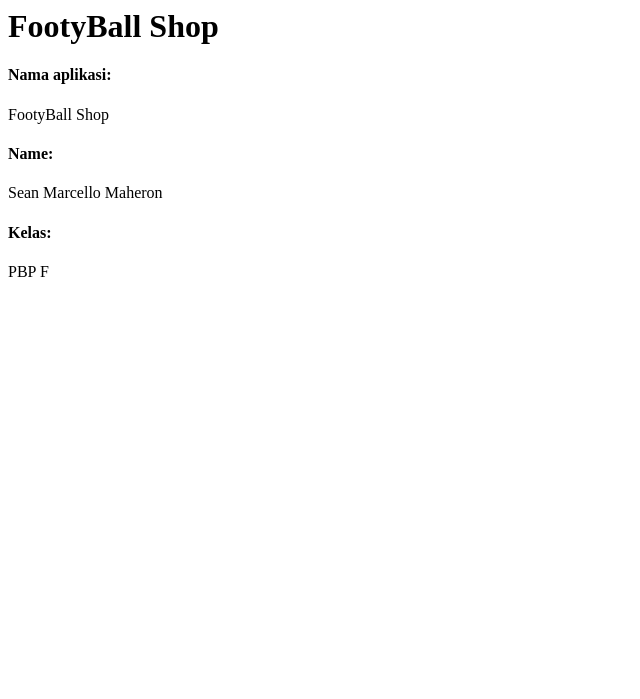
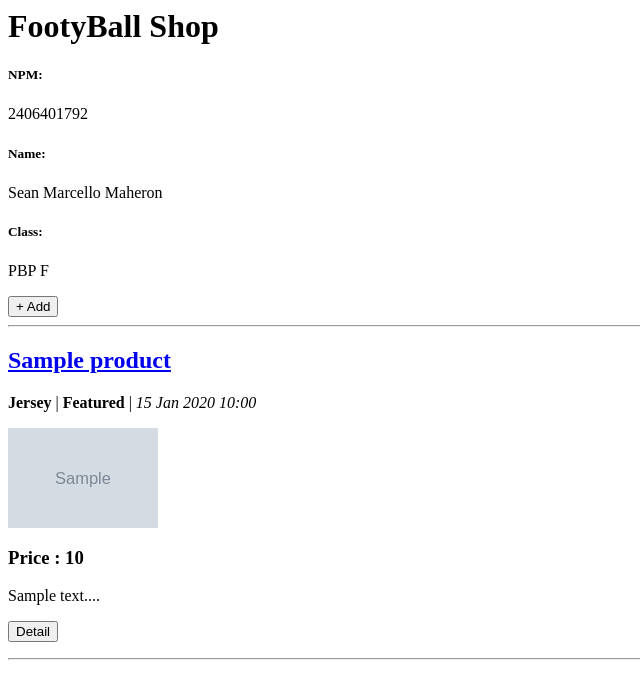
Before and after one commit to seanmarcelloo/football-shop, a Django app: page / in a window 1280 px wide. Shown: the top 699 px of the page, without its empty margins (0-640 px from the left). Run offline with Django 5.2, Linux system fonts and the light colour scheme; tables that the repository leaves empty hold one stand-in row (values such as "Sample post"); grey boxes marked "Sample" are stand-in pictures.

Commit message:
Menyelesaikan struktur web

```diff
--- a/football_shop/settings.py
+++ b/football_shop/settings.py
@@ -33,6 +33,9 @@ DEBUG = True
 
 ALLOWED_HOSTS = ["localhost", "127.0.0.1", "sean-marcello-footballshop.pbp.cs.ui.ac.id"]
 
+CSRF_TRUSTED_ORIGINS = [
+    "https://sean-marcello-footballshop.pbp.cs.ui.ac.id"
+]
 
 # Application definition
 
@@ -61,7 +64,7 @@ ROOT_URLCONF = 'football_shop.urls'
 TEMPLATES = [
     {
         'BACKEND': 'django.template.backends.django.DjangoTemplates',
-        'DIRS': [],
+        'DIRS': [BASE_DIR / 'templates'],
         'APP_DIRS': True,
         'OPTIONS': {
             'context_processors': [
--- a/main/models.py
+++ b/main/models.py
@@ -15,8 +15,9 @@ class Product(models.Model):
     price = models.IntegerField()
     description = models.TextField()
     thumbnail = models.URLField(blank=True, null=True)
-    category = models.CharField(max_length=20, choices=CATEGORY_CHOICES, default='update')
+    category = models.CharField(max_length=20, choices=CATEGORY_CHOICES, default='merchandise')
     is_featured = models.BooleanField(default=False)
+    added_at = models.DateTimeField(auto_now_add=True, null=True, blank=True)
 
     def __str__(self):
         return self.name
--- a/main/templates/main.html
+++ b/main/templates/main.html
@@ -1,8 +1,47 @@
-<h1>FootyBall Shop</h1>
+<h1>{{  nama_aplikasi  }}</h1>
 
-<h4>Nama aplikasi: </h4>
-<p>{{ nama_aplikasi }}</p> <!-- Ubah sesuai dengan npm kamu -->
-<h4>Name: </h4>
-<p>{{ nama }}</p> <!-- Ubah sesuai dengan nama kamu -->
-<h4>Kelas: </h4>
-<p>{{ kelas}}</p> <!-- Ubah sesuai dengan kelas kamu -->
+<h5>NPM: </h5>
+<p>{{ npm }}</p>
+
+<h5>Name:</h5>
+<p>{{ nama }}</p>
+
+<h5>Class:</h5>
+<p>{{ kelas }}</p>
+
+<a href="{% url 'main:create_product' %}">
+<button>+ Add </button>
+</a>
+
+<hr>
+
+{% if not product_list %}
+<p>Belum ada produk terdaftar pada football shop.</p>
+{% else %}
+
+{% for product in product_list %}
+<div>
+  <h2><a href="{% url 'main:show_product' product.id %}">{{ product.name }}</a></h2>
+
+  <p><b>{{ product.get_category_display }}</b>{% if product.is_featured %} |
+    <b>Featured</b>{% endif %} | <i>{{ product.added_at|date:"d M Y H:i" }}</i>
+    </p>
+
+  {% if product.thumbnail %}
+  <img src="{{ product.thumbnail }}" alt="thumbnail" width="150" height="100">
+  <br />
+  {% endif %}
+
+  <h3> Price : {{ product.price }}</h3>
+
+  <p>{{ product.description|truncatewords:25 }}...</p>
+
+  <p><a href="{% url 'main:show_product' product.id %}">
+    <button>Detail</button></a>
+  </p>
+</div>
+
+<hr>
+{% endfor %}
+
+{% endif %}
--- a/main/urls.py
+++ b/main/urls.py
@@ -1,8 +1,15 @@
 from django.urls import path
-from main.views import show_main
+from main.views import show_main, create_product, show_product, show_xml, show_json, show_json_by_id, show_xml_by_id
+
 
 app_name = 'main'
 
 urlpatterns = [
     path('', show_main, name='show_main'),
+    path('create-product', create_product, name= 'create_product'),
+    path('product/<str:id>/', show_product, name='show_product'),
+    path('xml/', show_xml, name='show_xml'),
+    path('json/', show_json, name='show_json'),
+    path('xml/<str:product_id>/', show_xml_by_id, name='show_xml_by_id'),
+    path('json/<str:product_id>/', show_json_by_id, name='show_json_by_id'),
 ]
--- a/main/views.py
+++ b/main/views.py
@@ -1,11 +1,66 @@
-from django.shortcuts import render
+from django.http import HttpResponse
+from django.core import serializers
+
+from django.shortcuts import render, redirect, get_object_or_404
+from main.forms import ProductForm
+from main.models import Product
 
 # Create your views here.
 def show_main(request):
+    product_list = Product.objects.all()
+
     context = {
         'nama_aplikasi' : 'FootyBall Shop',
+        'npm' : '2406401792',
         'nama': 'Sean Marcello Maheron',
-        'kelas': 'PBP F'
+        'kelas': 'PBP F',
+        'product_list': product_list
     }
 
     return render(request, "main.html", context)
+
+def create_product(request):
+    form = ProductForm(request.POST or None)
+
+    if form.is_valid() and request.method == "POST":
+        form.save()
+        return redirect('main:show_main')
+
+    context = {'form': form}
+    return render(request, "create_product.html", context)
+
+def show_product(request, id):
+    product = get_object_or_404(Product, pk=id)
+
+    context = {
+        'product': product
+    }
+
+    return render(request, "product_detail.html", context)
+
+def show_xml(request):
+    product_list = Product.objects.all()
+    xml_data = serializers.serialize("xml", product_list)
+    return HttpResponse(xml_data, content_type="application/xml")
+
+def show_json(request):
+    product_list = Product.objects.all()
+    json_data = serializers.serialize("json", product_list)
+    return HttpResponse(json_data, content_type="application/json")
+
+def show_xml_by_id(request, product_id):
+    try:
+        product_item = Product.objects.filter(pk=product_id)
+        xml_data = serializers.serialize("xml", product_item)
+        return HttpResponse(xml_data, content_type="application/xml")
+    except Product.DoesNotExist:
+       return HttpResponse(status=404)
+
+
+def show_json_by_id(request, product_id):
+    try:
+        product_item = Product.objects.filter(pk=product_id)
+        json_data = serializers.serialize("json", product_item)
+        return HttpResponse(json_data, content_type="application/json")
+    except Product.DoesNotExist:
+        return HttpResponse(status=404)
```
Also changed, not shown: main/forms.py (added, +7 -0 lines), main/templates/create_product.html (added, +18 -0 lines), main/templates/product_detail.html (added, +19 -0 lines), templates/base.html (added, +13 -0 lines), README.md, main/migrations/0003_product_added_at_alter_product_category.py (added).
